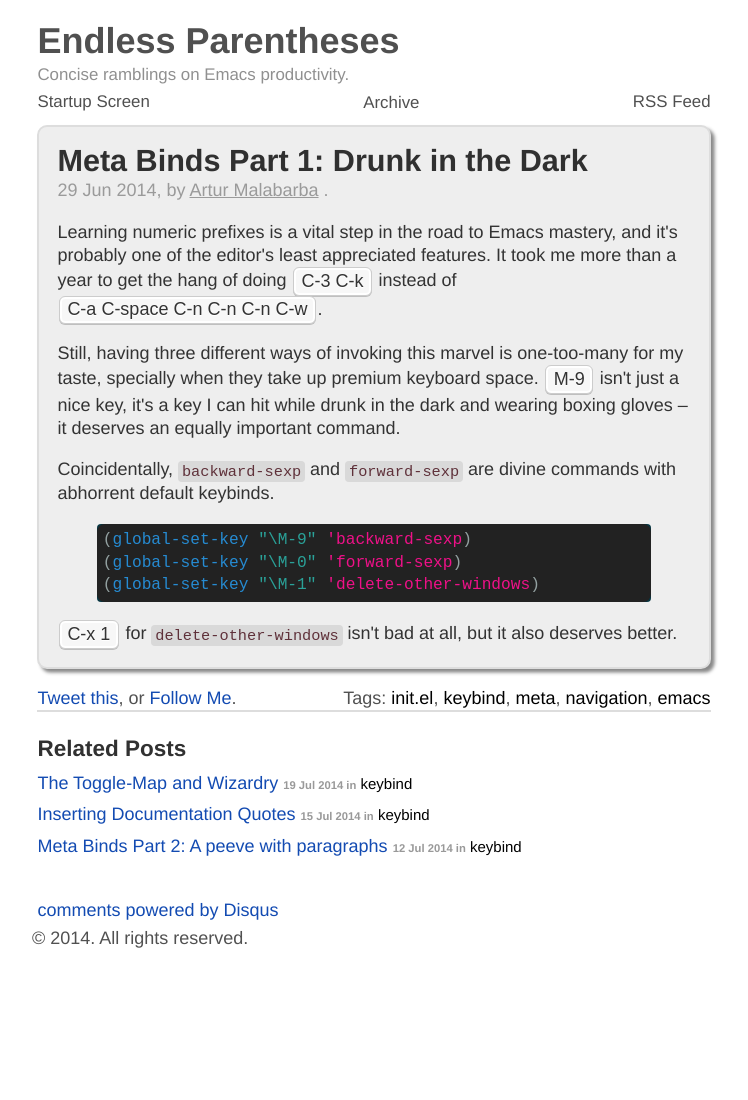
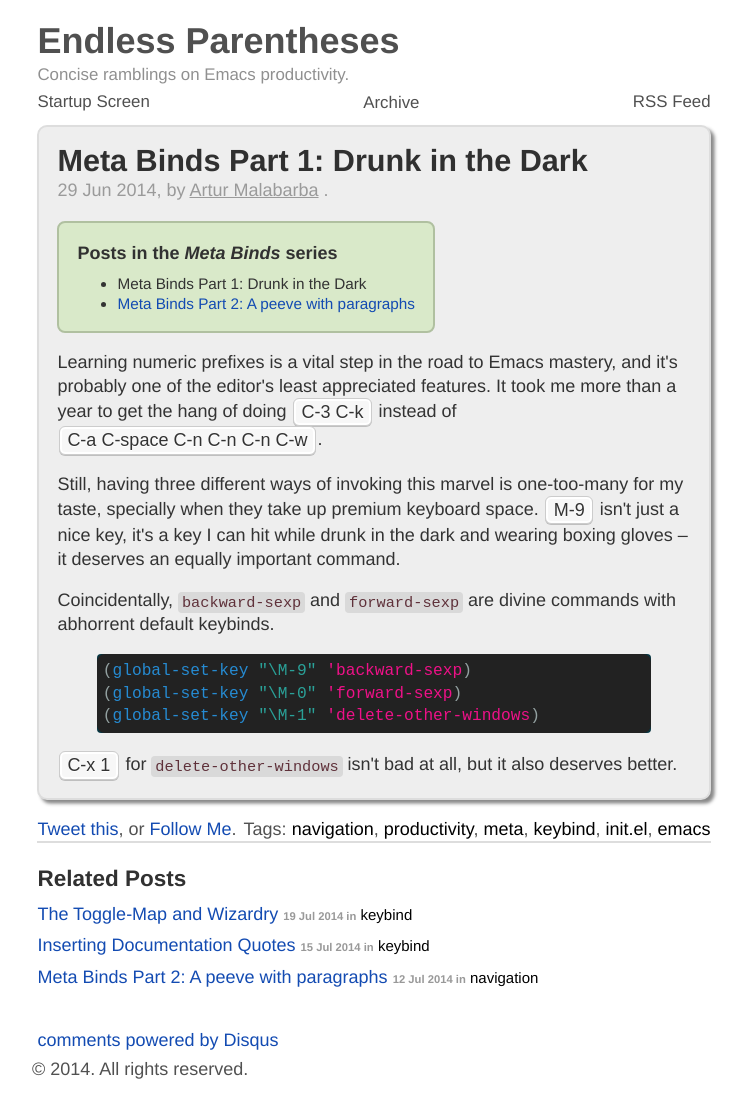
Before and after one commit to Malabarba/EndlessParentheses, a Jekyll site: the page built from _posts/2014-06-29-Meta-Binds-Part-1%3A-Drunk-in-the-Dark.html, in a window 1280 px wide. Shown: the whole page, without its empty margins (266-1014 px from the left). Built offline with Jekyll 4.4.1, drawn with Linux system fonts in a browser that asks for light colours; Markdown is read by kramdown in place of the engine named in the settings; comment, search, counter and statistics services are not loaded; before the commit the page ends 969 px from its top, so only the background shows below that.

Commit message:
HTML: Add series name to header of some posts

```diff
--- a/_posts/2014-06-29-Meta-Binds-Part-1%3A-Drunk-in-the-Dark.html
+++ b/_posts/2014-06-29-Meta-Binds-Part-1%3A-Drunk-in-the-Dark.html
@@ -2,8 +2,9 @@
 title: "Meta Binds Part 1: Drunk in the Dark"
 date: 2014-06-29
 layout: post
-tags: init.el keybind meta navigation
+tags: navigation productivity meta keybind init.el
 published: true
+series: "Meta Binds"
 ---
 <p>
 Learning numeric prefixes is a vital step in the road to Emacs
--- a/_posts/2014-07-12-meta-binds-part-2-a-peeve-with-paragraphs.html
+++ b/_posts/2014-07-12-meta-binds-part-2-a-peeve-with-paragraphs.html
@@ -2,8 +2,9 @@
 title: "Meta Binds Part 2: A peeve with paragraphs"
 date: 2014-07-12
 layout: post
-tags: init.el keybind navigation paragraph
+tags: paragraph navigation meta keybind init.el
 published: true
+series: "Meta Binds"
 ---
 <p>
 Emacs is an intelligent editor in more ways than one. Instead of
--- a/_posts/2014-07-19-the-toggle-map-and-wizardry.html
+++ b/_posts/2014-07-19-the-toggle-map-and-wizardry.html
@@ -4,6 +4,7 @@
 layout: post
 tags: intuitive keymap keybind init.el
 published: true
+series: "Mnemonic Keymaps"
 ---
 <p>
 I love intuitive keymaps. Some are so perfect, you just can't avoid
--- a/_posts/2014-07-29-emacs-narrow-or-widen-dwim.html
+++ b/_posts/2014-07-29-emacs-narrow-or-widen-dwim.html
@@ -4,6 +4,7 @@
 layout: post
 tags: narrow keymap keybind init.el
 published: false
+series: "Mnemonic Keymaps"
 ---
 <p>
 Narrowing is one of those features you won't even hear about in a more
```
